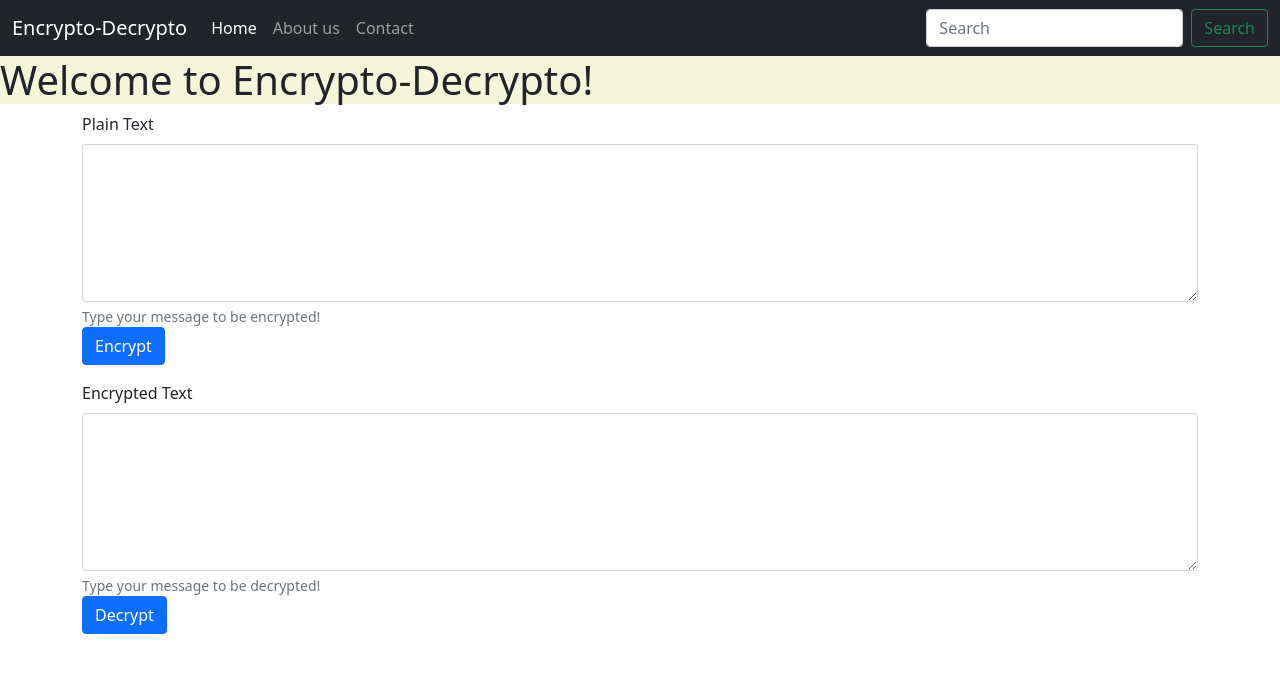
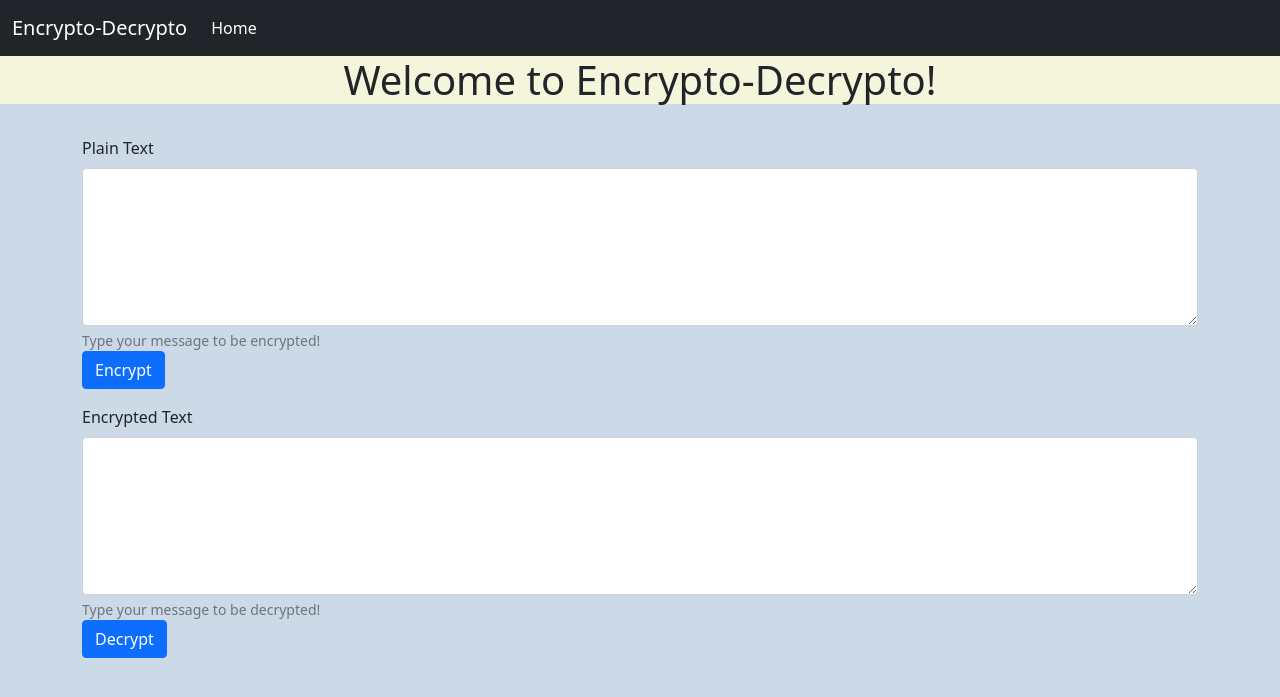
Before and after one commit to abee62/PA_01, a Django app: template templates/index.html in a window 1280 px wide. Shown: the top 697 px of the page. Run offline with Django 3.2, Linux system fonts and the light colour scheme; the template is opened without the code that fills it, so the values that code supplies are empty.

Commit message:
ui changed

```diff
--- a/static/css/style.css
+++ b/static/css/style.css
@@ -1,3 +1,7 @@
 .intro{
     background-color: beige;
+    text-align: center;
 }
+h1{
+    text-align: center;
+}
--- a/templates/index.html
+++ b/templates/index.html
@@ -7,7 +7,8 @@
     <link rel="stylesheet" href="{% static '/css/style.css'%}"></link>
     <link href="https://cdn.jsdelivr.net/npm/bootstrap@5.1.3/dist/css/bootstrap.min.css" rel="stylesheet" integrity="sha384-1BmE4kWBq78iYhFldvKuhfTAU6auU8tT94WrHftjDbrCEXSU1oBoqyl2QvZ6jIW3" crossorigin="anonymous">
 </head>
-<body>
+<body style="background-color:rgb(204, 217, 230);">
+
 <nav class="navbar navbar-expand-lg navbar-dark bg-dark">
     <div class="container-fluid">
       <a class="navbar-brand" href="#">Encrypto-Decrypto</a>
@@ -16,24 +17,14 @@
           <li class="nav-item">
             <a class="nav-link active" aria-current="page" href="#">Home</a>
           </li>
-          <li class="nav-item">
-            <a class="nav-link" href="#">About us</a>
-          </li>
-          <li class="nav-item">
-            <a class="nav-link" href="#">Contact</a>
-          </li>
         </ul>
-        <form class="d-flex">
-          <input class="form-control me-2" type="search" placeholder="Search" aria-label="Search">
-          <button class="btn btn-outline-success" type="submit">Search</button>
-        </form>
       </div>
     </div>
   </nav>
 <div class="intro">
     <h1>Welcome to Encrypto-Decrypto!</h1>
 </div>
-
+<br>
 <div class="container" >
 
   <form action='/encrypt' method='get'>
```
Also changed, not shown: static/images/code_decode.PNG (added).
